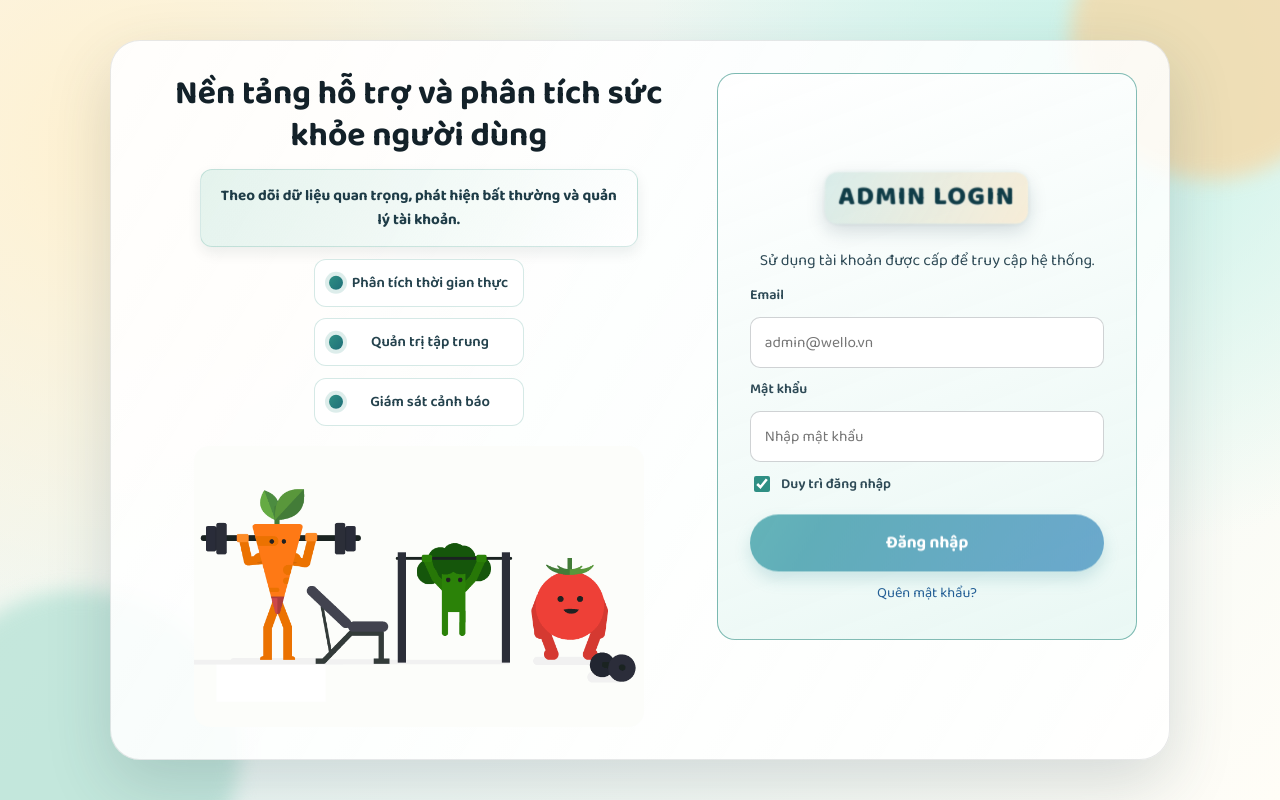
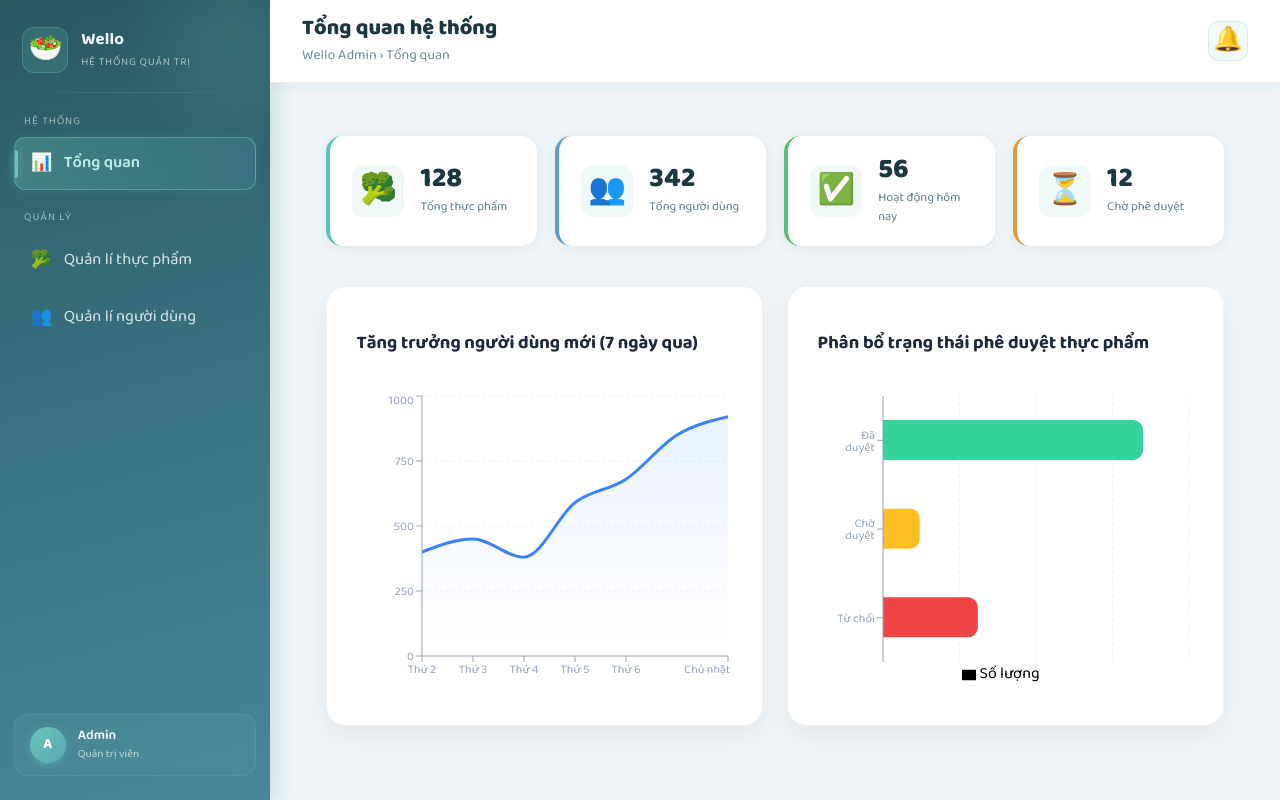
Before and after one commit to nguyenhoang352004/wello-admin, a React (Vite) app: page /home/dashboard in a window 1280 px wide. Before the commit this address led to /login. Built offline with nearby package versions, Linux system fonts and the light colour scheme.

Commit message:
dashboard ui

```diff
--- a/package.json
+++ b/package.json
@@ -13,7 +13,8 @@
     "axios": "^1.14.0",
     "react": "^19.2.0",
     "react-dom": "^19.2.0",
-    "react-router-dom": "^7.13.1"
+    "react-router-dom": "^7.13.1",
+    "recharts": "^3.8.1"
   },
   "devDependencies": {
     "@eslint/js": "^9.39.1",
--- a/src/App.tsx
+++ b/src/App.tsx
@@ -1,6 +1,7 @@
 import { Navigate, Route, Routes } from 'react-router-dom'
 import AdminLoginPage from './pages/Login/AdminLoginPage'
 import MainPage from './pages/Main/MainPage'
+import DashboardPage from './pages/Dashboard/DashboardPage'
 import FoodModerationPage from './pages/FoodModeration/FoodModerationPage'
 import UserSegmentationPage from './pages/UserSegmentation/UserSegmentationPage'
 
@@ -9,7 +10,8 @@ function App() {
     <Routes>
       <Route path="/login" element={<AdminLoginPage />} />
       <Route path="/home" element={<MainPage />}>
-        <Route index element={<Navigate to="food" replace />} />
+        <Route index element={<Navigate to="dashboard" replace />} />
+        <Route path="dashboard" element={<DashboardPage />} />
         <Route path="food" element={<FoodModerationPage />} />
         <Route path="users" element={<UserSegmentationPage />} />
       </Route>
--- /dev/null
+++ b/src/pages/Dashboard/DashboardPage.css
@@ -0,0 +1,57 @@
+.dashboard-content {
+  display: flex;
+  flex-direction: column;
+  gap: 1.5rem;
+  padding: 1.5rem;
+}
+
+.charts-grid {
+  display: grid;
+  grid-template-columns: repeat(auto-fit, minmax(400px, 1fr));
+  gap: 1.5rem;
+  margin-top: 1rem;
+}
+
+.chart-container {
+  background: white;
+  border-radius: 20px;
+  padding: 1.5rem 1.85rem;
+  box-shadow: 0 10px 25px rgba(0, 0, 0, 0.05);
+  border: 1px solid rgba(0, 0, 0, 0.05);
+  transition:
+    transform 0.2s ease,
+    box-shadow 0.2s ease-in-out;
+}
+
+.chart-container:hover {
+  transform: translateY(-4px);
+  box-shadow: 0 15px 35px rgba(0, 0, 0, 0.08);
+}
+
+.chart-container h3 {
+  font-size: 1.15rem;
+  font-weight: 700;
+  color: #1e293b;
+  margin-bottom: 1.5rem;
+  display: flex;
+  align-items: center;
+  gap: 0.5rem;
+}
+
+.chart-box {
+  width: 100%;
+  height: 320px;
+  display: flex;
+  align-items: center;
+  justify-content: center;
+}
+
+@media (max-width: 768px) {
+  .charts-grid {
+    grid-template-columns: 1fr;
+  }
+
+  .chart-box {
+    height: 250px;
+  }
+}
--- /dev/null
+++ b/src/pages/Dashboard/DashboardPage.tsx
@@ -0,0 +1,124 @@
+import {
+  AreaChart,
+  Area,
+  XAxis,
+  YAxis,
+  CartesianGrid,
+  Tooltip,
+  ResponsiveContainer,
+  BarChart,
+  Bar,
+  Cell,
+  Legend,
+} from 'recharts'
+import './DashboardPage.css'
+
+const userGrowthData = [
+  { name: 'Thứ 2', users: 400 },
+  { name: 'Thứ 3', users: 450 },
+  { name: 'Thứ 4', users: 380 },
+  { name: 'Thứ 5', users: 590 },
+  { name: 'Thứ 6', users: 680 },
+  { name: 'Thứ 7', users: 850 },
+  { name: 'Chủ nhật', users: 920 },
+]
+
+const foodStatusData = [
+  { name: 'Đã duyệt', value: 85, color: '#34d399' },
+  { name: 'Chờ duyệt', value: 12, color: '#fbbf24' },
+  { name: 'Từ chối', value: 31, color: '#ef4444' },
+]
+
+function DashboardPage() {
+  return (
+    <div className="dashboard-content">
+      {/* Stats row moved from MainPage */}
+      <div className="stats-grid">
+        <div className="stat-card stat-card--teal">
+          <div className="stat-icon">🥦</div>
+          <div>
+            <p className="stat-value">128</p>
+            <p className="stat-label">Tổng thực phẩm</p>
+          </div>
+        </div>
+        <div className="stat-card stat-card--blue">
+          <div className="stat-icon">👥</div>
+          <div>
+            <p className="stat-value">342</p>
+            <p className="stat-label">Tổng người dùng</p>
+          </div>
+        </div>
+        <div className="stat-card stat-card--green">
+          <div className="stat-icon">✅</div>
+          <div>
+            <p className="stat-value">56</p>
+            <p className="stat-label">Hoạt động hôm nay</p>
+          </div>
+        </div>
+        <div className="stat-card stat-card--orange">
+          <div className="stat-icon">⏳</div>
+          <div>
+            <p className="stat-value">12</p>
+            <p className="stat-label">Chờ phê duyệt</p>
+          </div>
+        </div>
+      </div>
+
+      <div className="charts-grid">
+        {/* User Growth Chart */}
+        <div className="chart-container area-chart-card">
+          <h3>Tăng trưởng người dùng mới (7 ngày qua)</h3>
+          <div className="chart-box">
+            <ResponsiveContainer width="100%" height={300}>
+              <AreaChart data={userGrowthData}>
+                <defs>
+                  <linearGradient id="colorUsers" x1="0" y1="0" x2="0" y2="1">
+                    <stop offset="5%" stopColor="#3b82f6" stopOpacity={0.1} />
+                    <stop offset="95%" stopColor="#3b82f6" stopOpacity={0} />
+                  </linearGradient>
+                </defs>
+                <CartesianGrid strokeDasharray="3 3" vertical={false} stroke="#f0f0f0" />
+                <XAxis dataKey="name" tick={{ fontSize: 12 }} stroke="#94a3b8" />
+                <YAxis tick={{ fontSize: 12 }} stroke="#94a3b8" />
+                <Tooltip
+                  contentStyle={{ borderRadius: '12px', border: 'none', boxShadow: '0 4px 12px rgba(0,0,0,0.1)' }}
+                />
+                <Area
+                  type="monotone"
+                  dataKey="users"
+                  stroke="#3b82f6"
+                  strokeWidth={3}
+                  fillOpacity={1}
+                  fill="url(#colorUsers)"
+                />
+              </AreaChart>
+            </ResponsiveContainer>
+          </div>
+        </div>
+
+        {/* Food Status Bar Chart */}
+        <div className="chart-container bar-chart-card">
+          <h3>Phân bổ trạng thái phê duyệt thực phẩm</h3>
+          <div className="chart-box">
+            <ResponsiveContainer width="100%" height={300}>
+              <BarChart data={foodStatusData} layout="vertical">
+                <CartesianGrid strokeDasharray="3 3" horizontal={false} stroke="#f0f0f0" />
+                <XAxis type="number" hide />
+                <YAxis dataKey="name" type="category" tick={{ fontSize: 12 }} stroke="#94a3b8" />
+                <Tooltip cursor={{ fill: 'transparent' }} />
+                <Legend />
+                <Bar dataKey="value" name="Số lượng" radius={[0, 10, 10, 0]} barSize={40}>
+                  {foodStatusData.map((entry, index) => (
+                    <Cell key={`cell-${index}`} fill={entry.color} />
+                  ))}
+                </Bar>
+              </BarChart>
+            </ResponsiveContainer>
+          </div>
+        </div>
+      </div>
+    </div>
+  )
+}
+
+export default DashboardPage
--- a/src/pages/Main/MainPage.tsx
+++ b/src/pages/Main/MainPage.tsx
@@ -3,7 +3,23 @@ import './MainPage.css'
 
 function MainPage() {
   const { pathname } = useLocation()
-  const isFoodPage = pathname.startsWith('/home/food')
+  const isDashboard = pathname.endsWith('/dashboard') || pathname.endsWith('/home')
+  const isFoodPage = pathname.includes('/food')
+  const isUserPage = pathname.includes('/users')
+
+  const getPageTitle = () => {
+    if (isDashboard) return 'Tổng quan hệ thống'
+    if (isFoodPage) return 'Quản lí thực phẩm'
+    if (isUserPage) return 'Quản lý người dùng'
+    return 'Wello Admin'
+  }
+
+  const getBreadcrumb = () => {
+    if (isDashboard) return 'Tổng quan'
+    if (isFoodPage) return 'Thực phẩm'
+    if (isUserPage) return 'Người dùng'
+    return ''
+  }
 
   return (
     <div className="main-page">
@@ -20,16 +36,37 @@ function MainPage() {
         <div className="sidebar-divider" />
 
         <nav>
-          <p className="menu-section-label">Quản lý</p>
+          <p className="menu-section-label">Hệ thống</p>
           <ul className="menu-list">
             <li>
-              <NavLink to="/home/food" className={({ isActive }) => `menu-item menu-link${isActive ? ' active' : ''}`}>
+              <NavLink
+                to="/home/dashboard"
+                className={({ isActive }) => `menu-item menu-link${isActive ? ' active' : ''}`}
+              >
+                <span className="menu-icon">📊</span>
+                Tổng quan
+              </NavLink>
+            </li>
+          </ul>
+
+          <p className="menu-section-label" style={{ marginTop: '1.2rem' }}>
+            Quản lý
+          </p>
+          <ul className="menu-list">
+            <li>
+              <NavLink
+                to="/home/food"
+                className={({ isActive }) => `menu-item menu-link${isActive ? ' active' : ''}`}
+              >
                 <span className="menu-icon">🥦</span>
                 Quản lí thực phẩm
               </NavLink>
             </li>
             <li>
-              <NavLink to="/home/users" className={({ isActive }) => `menu-item menu-link${isActive ? ' active' : ''}`}>
+              <NavLink
+                to="/home/users"
+                className={({ isActive }) => `menu-item menu-link${isActive ? ' active' : ''}`}
+              >
                 <span className="menu-icon">👥</span>
                 Quản lí người dùng
               </NavLink>
@@ -53,52 +90,18 @@ function MainPage() {
         {/* Topbar */}
         <header className="topbar">
           <div>
-            <h1 className="topbar-title">
-              {isFoodPage ? 'Quản lí thực phẩm' : 'Quản lí người dùng'}
-            </h1>
-            <p className="topbar-breadcrumb">
-              Wello Admin › {isFoodPage ? 'Thực phẩm' : 'Người dùng'}
-            </p>
+            <h1 className="topbar-title">{getPageTitle()}</h1>
+            <p className="topbar-breadcrumb">Wello Admin › {getBreadcrumb()}</p>
           </div>
           <div className="topbar-actions">
-            <span className="notif-btn" role="button" aria-label="Thông báo">🔔</span>
+            <span className="notif-btn" role="button" aria-label="Thông báo">
+              🔔
+            </span>
           </div>
         </header>
 
         {/* Content */}
         <main className="main-content">
-          {/* Stats row */}
-          <div className="stats-grid">
-            <div className="stat-card stat-card--teal">
-              <div className="stat-icon">🥦</div>
-              <div>
-                <p className="stat-value">128</p>
-                <p className="stat-label">Tổng thực phẩm</p>
-              </div>
-            </div>
-            <div className="stat-card stat-card--blue">
-              <div className="stat-icon">👥</div>
-              <div>
-                <p className="stat-value">342</p>
-                <p className="stat-label">Tổng người dùng</p>
-              </div>
-            </div>
-            <div className="stat-card stat-card--green">
-              <div className="stat-icon">✅</div>
-              <div>
-                <p className="stat-value">56</p>
-                <p className="stat-label">Hoạt động hôm nay</p>
-              </div>
-            </div>
-            <div className="stat-card stat-card--orange">
-              <div className="stat-icon">⏳</div>
-              <div>
-                <p className="stat-value">12</p>
-                <p className="stat-label">Chờ phê duyệt</p>
-              </div>
-            </div>
-          </div>
-
           <Outlet />
         </main>
       </div>
```
Also changed, not shown: 1 other file (tests, documents, lock files or other folders).
